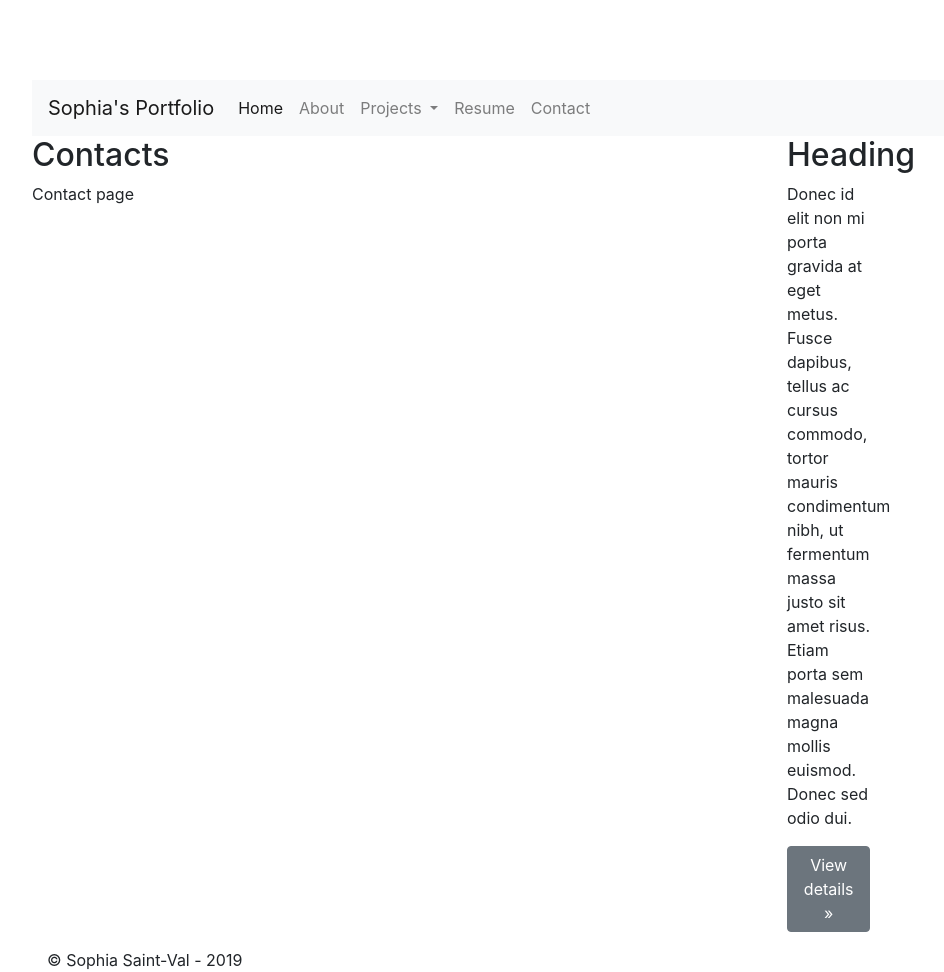
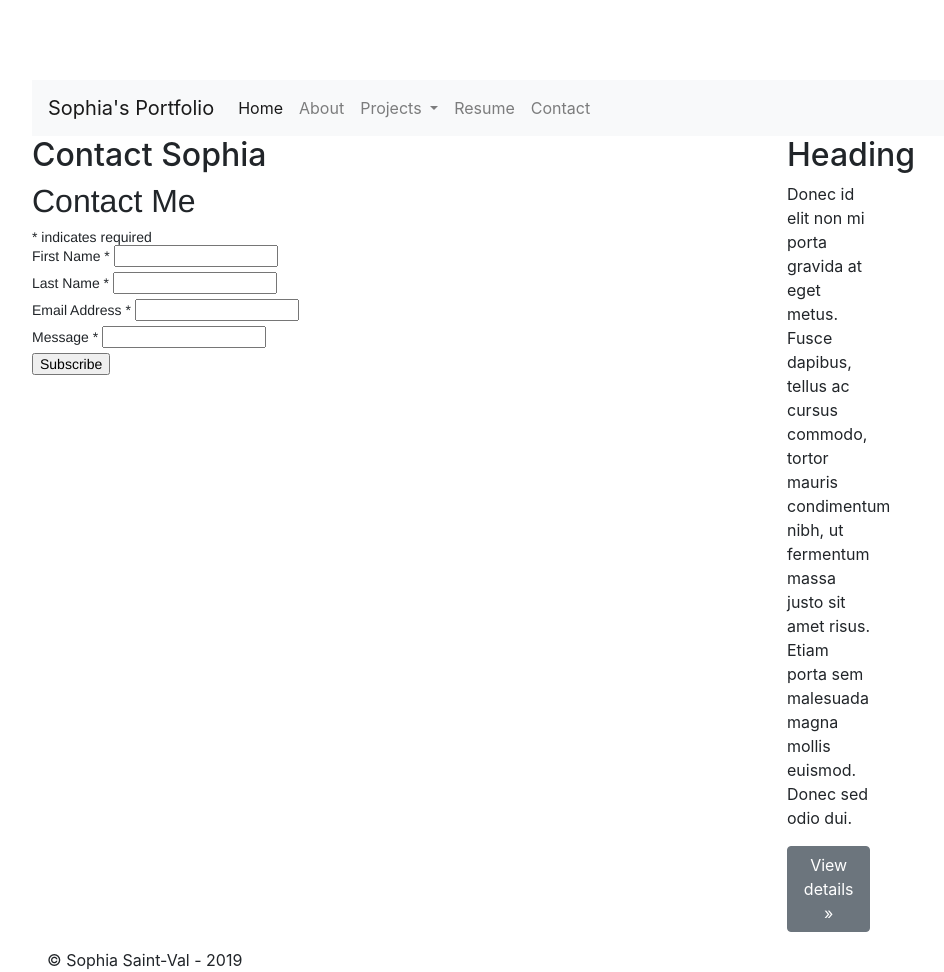
Before and after one commit to stval98/stval98.github.io, a Jekyll site: the page built from contact/index.html, in a window 1280 px wide. Shown: the whole page, without its empty margins (68-1012 px from the left). Built offline with Jekyll 4.4.1, drawn with Linux system fonts in a browser that asks for light colours; comment, search, counter and statistics services are not loaded.

Commit message:
feature: mailchimp contact form

```diff
--- a/contact/index.html
+++ b/contact/index.html
@@ -1,5 +1,49 @@
 ---
 layout: default
 ---
-            <h2>Contacts</h2>
-            <p>Contact page</p>
+
+    <h2>Contact Sophia</h2>
+
+    <!-- Begin Mailchimp Signup Form -->
+    <link href="//cdn-images.mailchimp.com/embedcode/classic-10_7.css" rel="stylesheet" type="text/css">
+    <style type="text/css">
+        #mc_embed_signup{background:#fff; clear:left; font:14px Helvetica,Arial,sans-serif; }
+        /* Add your own Mailchimp form style overrides in your site stylesheet or in this style block.
+             We recommend moving this block and the preceding CSS link to the HEAD of your HTML file. */
+    </style>
+    <div id="mc_embed_signup">
+        <form action="https://github.us4.list-manage.com/subscribe/post?u=a5d7d741a6308181981105f4d&amp;id=b30f3f9ce5" method="post" id="mc-embedded-subscribe-form" name="mc-embedded-subscribe-form" class="validate" target="_blank" novalidate>
+            <div id="mc_embed_signup_scroll">
+                <h2>Contact Me</h2>
+                <div class="indicates-required"><span class="asterisk">*</span> indicates required</div>
+                <div class="mc-field-group">
+                    <label for="mce-FNAME">First Name  <span class="asterisk">*</span>
+                    </label>
+                    <input type="text" value="" name="FNAME" class="required" id="mce-FNAME">
+                </div>
+                <div class="mc-field-group">
+                    <label for="mce-LNAME">Last Name  <span class="asterisk">*</span>
+                    </label>
+                    <input type="text" value="" name="LNAME" class="required" id="mce-LNAME">
+                </div>
+                <div class="mc-field-group">
+                    <label for="mce-EMAIL">Email Address  <span class="asterisk">*</span>
+                    </label>
+                    <input type="email" value="" name="EMAIL" class="required email" id="mce-EMAIL">
+                </div>
+                <div class="mc-field-group">
+                    <label for="mce-MESSAGE">Message  <span class="asterisk">*</span>
+                    </label>
+                    <input type="text" value="" name="MESSAGE" class="required" id="mce-MESSAGE">
+                </div>
+                <div id="mce-responses" class="clear">
+                    <div class="response" id="mce-error-response" style="display:none"></div>
+                    <div class="response" id="mce-success-response" style="display:none"></div>
+                </div>    <!-- real people should not fill this in and expect good things - do not remove this or risk form bot signups-->
+                <div style="position: absolute; left: -5000px;" aria-hidden="true"><input type="text" name="b_a5d7d741a6308181981105f4d_b30f3f9ce5" tabindex="-1" value=""></div>
+                <div class="clear"><input type="submit" value="Subscribe" name="subscribe" id="mc-embedded-subscribe" class="button"></div>
+            </div>
+        </form>
+    </div>
+    <script type='text/javascript' src='//s3.amazonaws.com/downloads.mailchimp.com/js/mc-validate.js'></script><script type='text/javascript'>(function($) {window.fnames = new Array(); window.ftypes = new Array();fnames[1]='FNAME';ftypes[1]='text';fnames[2]='LNAME';ftypes[2]='text';fnames[0]='EMAIL';ftypes[0]='email';fnames[3]='MESSAGE';ftypes[3]='text';}(jQuery));var $mcj = jQuery.noConflict(true);</script>
+    <!--End mc_embed_signup-->
```
